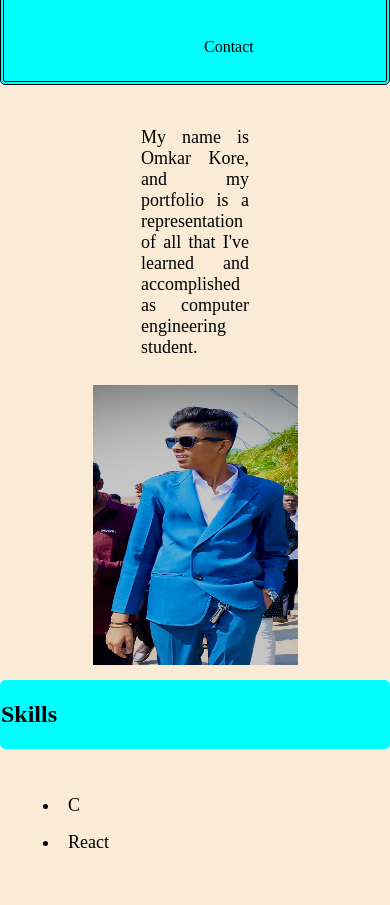
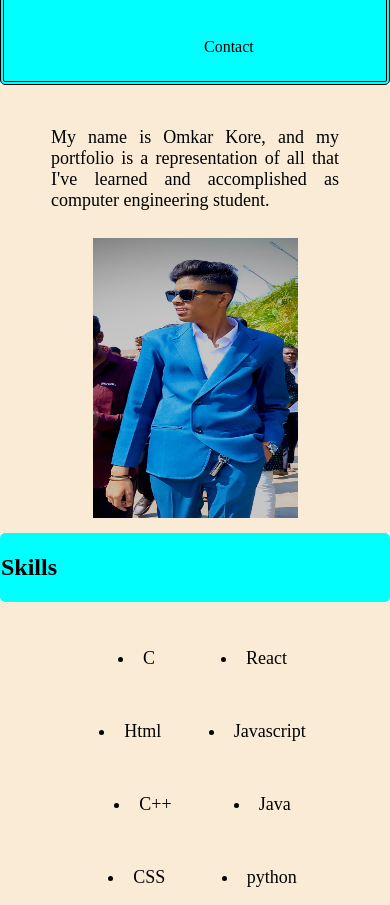
Before and after one commit to Omu7001/Portfolio, a plain HTML site: page index.html in a window 390 px wide. Shown: the part 195-1100 px from the top of the page. Drawn offline with Linux system fonts and the light colour scheme.

Commit message:
P1 commit

```diff
--- a/index.html
+++ b/index.html
@@ -30,7 +30,7 @@
     </div>
     <div  class="divIntro">
 
-        <p style="width: 30%;">
+        <p id="p1">
         My name is Omkar Kore, and my portfolio is a representation of all that I've learned and accomplished as computer engineering student.
         </p>
         <img src="new1.jpeg" width="205" height="280" class="img1">
--- a/style.css
+++ b/style.css
@@ -143,6 +143,10 @@ input
     width: 250px;
     padding: 5px;
 }
+#p1
+{
+    width: 30%;
+}
 @media (max-width:500px) {
 
     .Options{
@@ -159,6 +163,11 @@ input
         display: flex;
         flex-direction: column;
     }
+    .Skill ul
+    {
+        display: flex;
+        justify-content: space-evenly;
+    }
     .info
     {
         display: flex;
@@ -170,5 +179,8 @@ input
         flex-direction: column;
         width: auto;
     }
-
+    #p1
+    {
+        width: 80%;
+    }
 }
```
